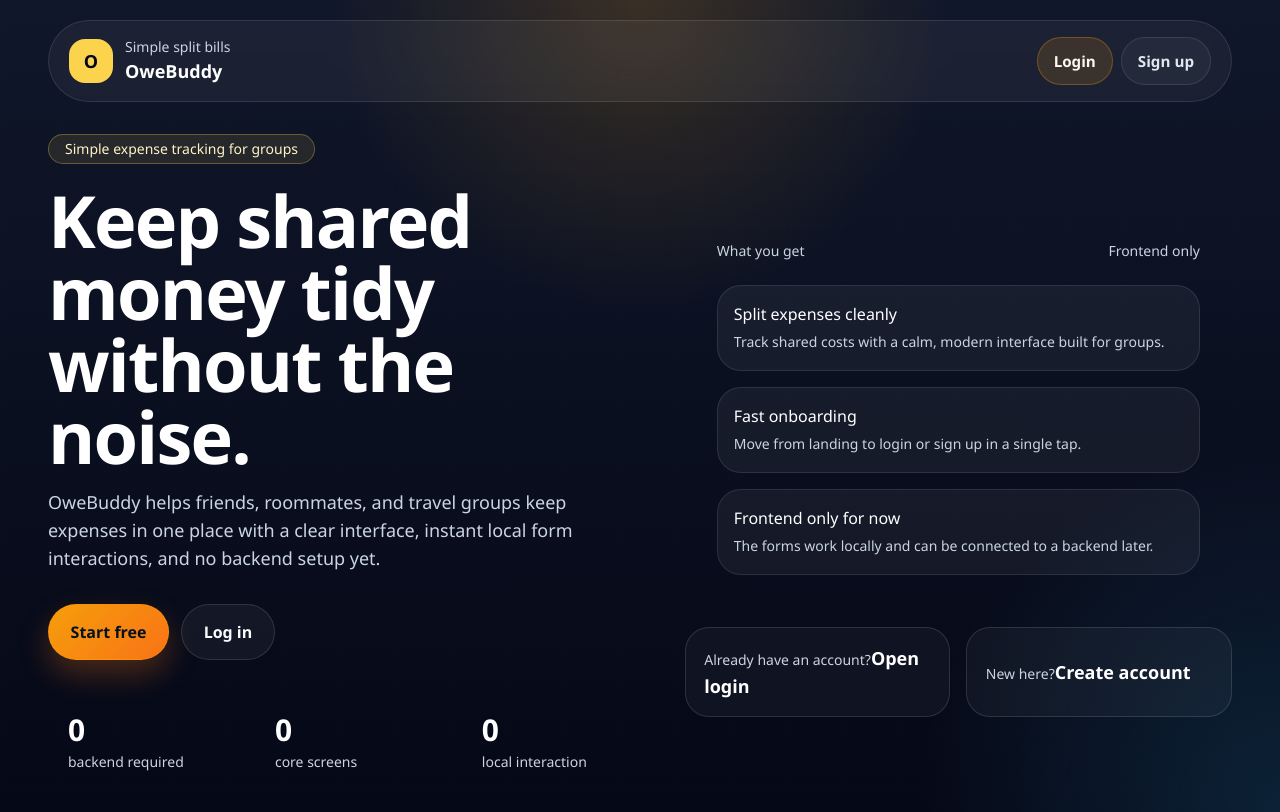
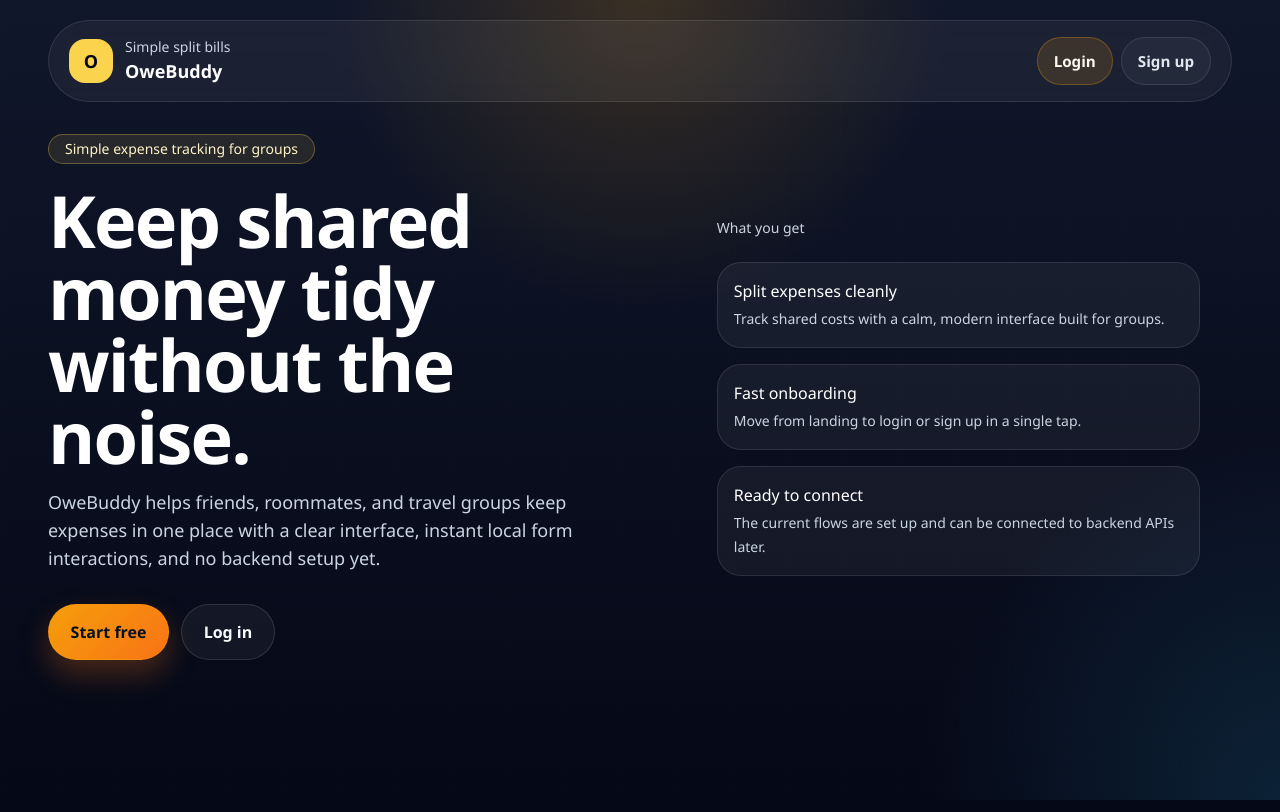
Before and after one commit to kdygen/OweBuddy-345, a React (Vite) app: page / in a window 1280 px wide. Built offline with nearby package versions, Linux system fonts and the light colour scheme.

Commit message:
Update branding, light mode fixes, and landing content cleanup

```diff
--- a/src/components/DashboardSidebar.jsx
+++ b/src/components/DashboardSidebar.jsx
@@ -6,13 +6,13 @@ const items = [
     { key: 'friends', label: 'Friends' },
 ]
 
-function DashboardSidebar({ activeTab, onChangeTab, onLogout, userName }) {
+function DashboardSidebar({ activeTab, onChangeTab, onLogout, userName, isDarkTheme }) {
     const [isProfileMenuOpen, setIsProfileMenuOpen] = useState(false)
 
     return (
         <aside className="rounded-3xl border border-white/10 bg-white/5 p-4">
             <div className="border-b border-white/10 pb-4">
-                <h2 className="text-lg font-semibold text-white">Split Share</h2>
+                <h2 className="text-lg font-semibold text-white">Owebuddy</h2>
             </div>
 
             <div className="mt-4 space-y-2">
@@ -46,7 +46,11 @@ function DashboardSidebar({ activeTab, onChangeTab, onLogout, userName }) {
                 </button>
 
                 {isProfileMenuOpen ? (
-                    <div className="absolute left-0 right-0 top-[calc(100%+0.5rem)] z-20 rounded-xl border border-white/10 bg-[#111827] p-2 shadow-2xl">
+                    <div
+                        className={`absolute left-0 right-0 top-[calc(100%+0.5rem)] z-20 rounded-xl border border-white/10 p-2 shadow-2xl ${
+                            isDarkTheme ? 'bg-[#111827]' : 'bg-white'
+                        }`}
+                    >
                         <div className="border-b border-white/10 px-2 pb-2 text-xs text-slate-400">{userName}</div>
                         <button
                             className="mt-2 w-full rounded-lg px-3 py-2 text-left text-sm text-slate-200 transition hover:bg-amber-300/10"
--- a/src/pages/DashboardPage.jsx
+++ b/src/pages/DashboardPage.jsx
@@ -88,7 +88,7 @@ const groupRecords = [
 
 function DashboardPage({ userName, onLogout }) {
     const [activeTab, setActiveTab] = useState('overview')
-    const [theme, setTheme] = useState('dark')
+    const [theme, setTheme] = useState('light')
     const [friends] = useState([])
     const [addFriendForm, setAddFriendForm] = useState(initialAddFriendForm)
     const [createGroupForm, setCreateGroupForm] = useState(initialCreateGroupForm)
@@ -309,6 +309,10 @@ function DashboardPage({ userName, onLogout }) {
         }
     }, [])
 
+    useEffect(() => {
+        document.documentElement.setAttribute('data-theme', theme)
+    }, [theme])
+
     const toggleTheme = () => {
         setTheme((currentTheme) => {
             const nextTheme = currentTheme === 'dark' ? 'light' : 'dark'
@@ -332,6 +336,7 @@ function DashboardPage({ userName, onLogout }) {
                 <div className="grid flex-1 gap-6 xl:grid-cols-[220px_minmax(0,1fr)]">
                     <DashboardSidebar
                         activeTab={activeTab}
+                        isDarkTheme={isDarkTheme}
                         onChangeTab={setActiveTab}
                         onLogout={onLogout}
                         userName={userName}
@@ -340,7 +345,6 @@ function DashboardPage({ userName, onLogout }) {
                     <section className="p-2 sm:p-4 lg:p-6">
                         <div className="mb-6 flex flex-wrap items-start justify-between gap-4">
                             <div>
-                                <div className="text-sm text-slate-400">Split Share</div>
                                 <h1 className="text-3xl font-semibold text-white sm:text-4xl">
                                     {screenTitles[activeTab]}
                                 </h1>
--- a/src/pages/LandingPage.jsx
+++ b/src/pages/LandingPage.jsx
@@ -1,5 +1,4 @@
 import FeatureCard from '../components/FeatureCard'
-import StatCard from '../components/StatCard'
 
 const features = [
     {
@@ -11,15 +10,9 @@ const features = [
         description: 'Move from landing to login or sign up in a single tap.',
     },
     {
-        title: 'Frontend only for now',
-        description: 'The forms work locally and can be connected to a backend later.',
+        title: 'Ready to connect',
+        description: 'The current flows are set up and can be connected to backend APIs later.',
     },
-]
-
-const stats = [
-    { value: '0', label: 'backend required' },
-    { value: '0', label: 'core screens' },
-    { value: '0', label: 'local interaction' },
 ]
 
 function LandingPage({ onLogin, onSignup }) {
@@ -77,18 +70,12 @@ function LandingPage({ onLogin, onSignup }) {
                             </button>
                         </div>
 
-                        <div className="grid gap-4 sm:grid-cols-3">
-                            {stats.map((item) => (
-                                <StatCard key={item.label} label={item.label} value={item.value} />
-                            ))}
-                        </div>
                     </div>
 
                     <div className="space-y-5">
                         <div className="glass-card rounded-[2rem] p-6 sm:p-8">
                             <div className="flex items-center justify-between text-sm text-slate-300">
                                 <span>What you get</span>
-                                <span>Frontend only</span>
                             </div>
 
                             <div className="mt-6 space-y-4">
@@ -101,17 +88,6 @@ function LandingPage({ onLogin, onSignup }) {
                                 ))}
                             </div>
                         </div>
-
-                        <div className="grid gap-4 sm:grid-cols-2">
-                            <button className="glass-button" onClick={onLogin} type="button">
-                                <span className="text-sm text-slate-300">Already have an account?</span>
-                                <span className="mt-1 text-lg font-semibold text-white">Open login</span>
-                            </button>
-                            <button className="glass-button" onClick={onSignup} type="button">
-                                <span className="text-sm text-slate-300">New here?</span>
-                                <span className="mt-1 text-lg font-semibold text-white">Create account</span>
-                            </button>
-                        </div>
                     </div>
                 </section>
             </div>
--- a/src/pages/LoginPage.jsx
+++ b/src/pages/LoginPage.jsx
@@ -33,8 +33,7 @@ function LoginPage({ onBack, onLoginSuccess, onOpenSignup }) {
                                 Sign in to continue.
                             </h1>
                             <p className="max-w-lg text-base leading-7 text-slate-300">
-                                Use any email and password you want. This is frontend-only and every input
-                                works locally.
+                                Use any email and password you want. Every input works locally.
                             </p>
                         </div>
                     </div>
```
